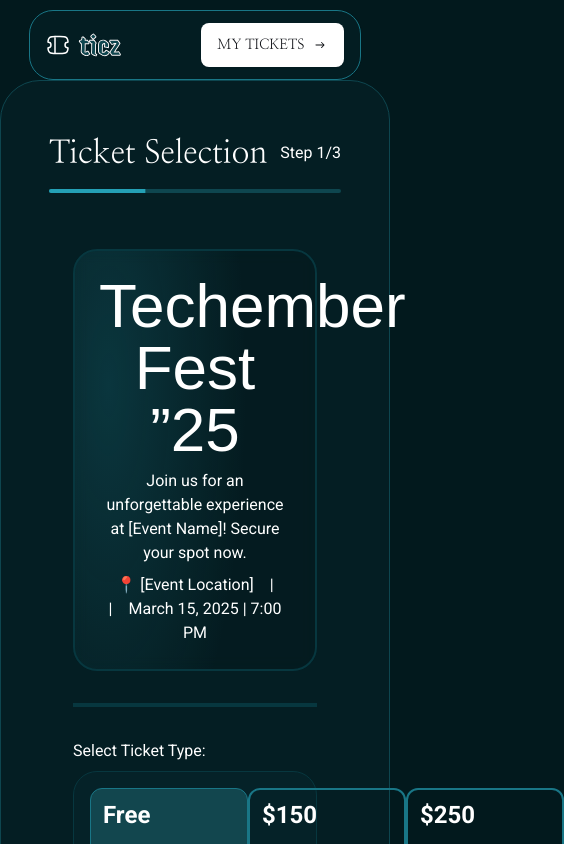
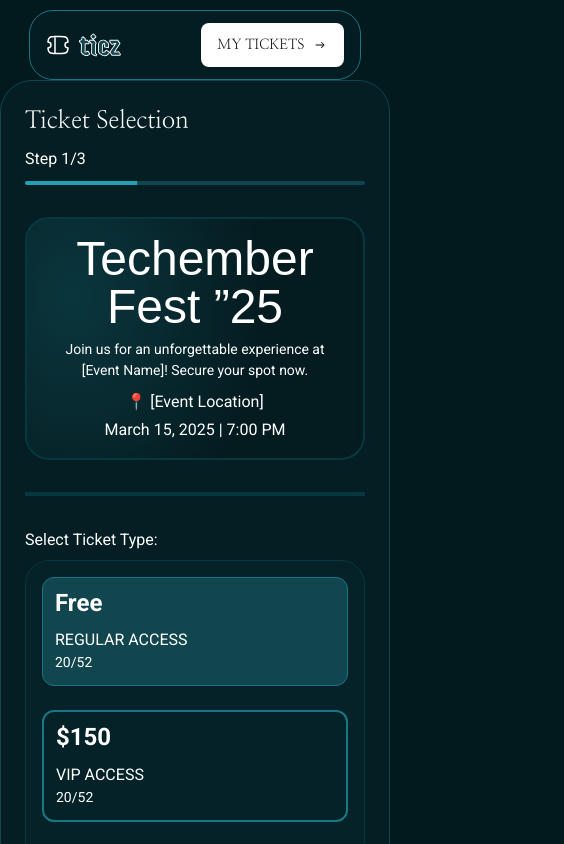
Before and after one commit to iflames1/hngx-stage2-event-booking, a Next.js app: page / in a window 390 px wide. Shown: the top 844 px of the page, 564 px wide, since content can reach past the window. Built offline with nearby package versions, Linux system fonts and the light colour scheme; a web font is replaced by a local one.

Commit message:
feat: add mobile responsiveness

```diff
--- a/src/app/page.tsx
+++ b/src/app/page.tsx
@@ -16,10 +16,10 @@ export default function Home() {
 	}, []);
 
 	return (
-		<div className="border border-border rounded-[40px] bg-card p-12 space-y-8 max-w-[700px] mx-auto">
+		<div className="border border-border rounded-[32px] sm:rounded-[40px] bg-card p-6 sm:p-12 space-y-8 max-w-[700px] mx-auto">
 			<div className="space-y-3">
-				<div className="flex items-center justify-between">
-					<h1 className="text-[32px] font-normal">
+				<div className="flex flex-col sm:flex-row sm:items-center justify-between gap-3">
+					<h1 className="text-2xl sm:text-[32px] font-normal">
 						Ticket Selection
 					</h1>
 					<p className="font-roboto text-base font-normal">
@@ -29,18 +29,20 @@ export default function Home() {
 				<Progress value={progress} className="" />
 			</div>
 
-			<div className="space-y-8 p-6">
-				<div className="banner backdrop-blur-[7px] border-[2px] border-input rounded-3xl p-6 text-center space-y-2">
-					<h2 className="font-road text-[62px] font-normal leading-[100%]">
-						Techember Fest ”25
-					</h2>
-					<p className="font-roboto text-base font-normal leading-[150%] max-w-[340px] mx-auto">
-						Join us for an unforgettable experience at [Event Name]!
-						Secure your spot now.
-					</p>
-					<p className="font-roboto text-base font-normal leading-[150%] space-x-4">
+			<div className="space-y-8 sm:p-6">
+				<div className="banner backdrop-blur-[7px] border-[2px] border-input rounded-3xl py-4 px-6 sm:p-6 text-center sm:space-y-2 flex flex-col justify-between h-[243px] sm:h-full ">
+					<div className="space-y-2">
+						<h2 className="font-road text-5xl sm:text-[62px] font-normal leading-[100%]">
+							Techember Fest ”25
+						</h2>
+						<p className="font-roboto text-sm sm:text-base font-normal leading-[150%] sm:max-w-[340px] mx-auto">
+							Join us for an unforgettable experience at [Event
+							Name]! Secure your spot now.
+						</p>
+					</div>
+					<p className="font-roboto text-base font-normal leading-[150%] flex flex-col sm:flex-row justify-center gap-1 sm:gap-4">
 						<span>📍 [Event Location]</span>
-						<span>| |</span>
+						<span className="hidden sm:inline-flex">| |</span>
 						<span>March 15, 2025 | 7:00 PM</span>
 					</p>
 				</div>
@@ -50,7 +52,7 @@ export default function Home() {
 					setSelectedSeat={setSelectedSeat}
 				/>
 				<TicketNum ticketNum={ticketNum} setTicketNum={setTicketNum} />
-				<div className="w-full flex gap-6">
+				<div className="w-full flex flex-col sm:flex-row gap-4 sm:gap-6">
 					<Button
 						variant={"outline"}
 						className="w-full text-primary leading-[150%]"
--- a/src/components/ui/button.tsx
+++ b/src/components/ui/button.tsx
@@ -10,11 +10,11 @@ const buttonVariants = cva(
 		variants: {
 			variant: {
 				default:
-					"bg-primary text-primary-foreground shadow hover:bg-primary/90",
+					"bg-primary text-primary-foreground shadow hover:bg-[#197686]",
 				destructive:
 					"bg-destructive text-destructive-foreground shadow-sm hover:bg-destructive/90",
 				outline:
-					"border border-input bg-background shadow-sm hover:bg-accent hover:text-accent-foreground",
+					"border border-input bg-background shadow-sm hover:bg-primary hover:text-foreground",
 				secondary:
 					"bg-secondary text-secondary-foreground shadow-sm hover:bg-secondary/80",
 				ghost: "hover:bg-accent hover:text-accent-foreground",
--- a/src/components/ui/tabs.tsx
+++ b/src/components/ui/tabs.tsx
@@ -14,7 +14,7 @@ const TabsList = React.forwardRef<
 	<TabsPrimitive.List
 		ref={ref}
 		className={cn(
-			"flex justify-between rounded-3xl bg-[#052228] border border-input p-4",
+			"flex flex-col sm:flex-row justify-between gap-6 sm:gap-0 rounded-3xl bg-[#052228] border border-input p-4",
 			className
 		)}
 		{...props}
@@ -29,7 +29,7 @@ const TabsTrigger = React.forwardRef<
 	<TabsPrimitive.Trigger
 		ref={ref}
 		className={cn(
-			"whitespace-nowrap text-start min-w-[158px] rounded-xl p-3 ring-offset-background transition-all focus-visible:outline-none focus-visible:ring-2 focus-visible:ring-ring focus-visible:ring-offset-2 disabled:pointer-events-none disabled:opacity-50",
+			"whitespace-nowrap text-start sm:min-w-[158px] rounded-xl p-3 ring-offset-background transition-all focus-visible:outline-none focus-visible:ring-2 focus-visible:ring-ring focus-visible:ring-offset-2 disabled:pointer-events-none disabled:opacity-50",
 			"border-2 border-[#197686] bg-transparent", // Default (Inactive)
 			"data-[state=active]:bg-[#12464E] data-[state=active]:border-[1px] data-[state=active]:border-[#197686] data-[state=active]:text-white",
 			className
```
